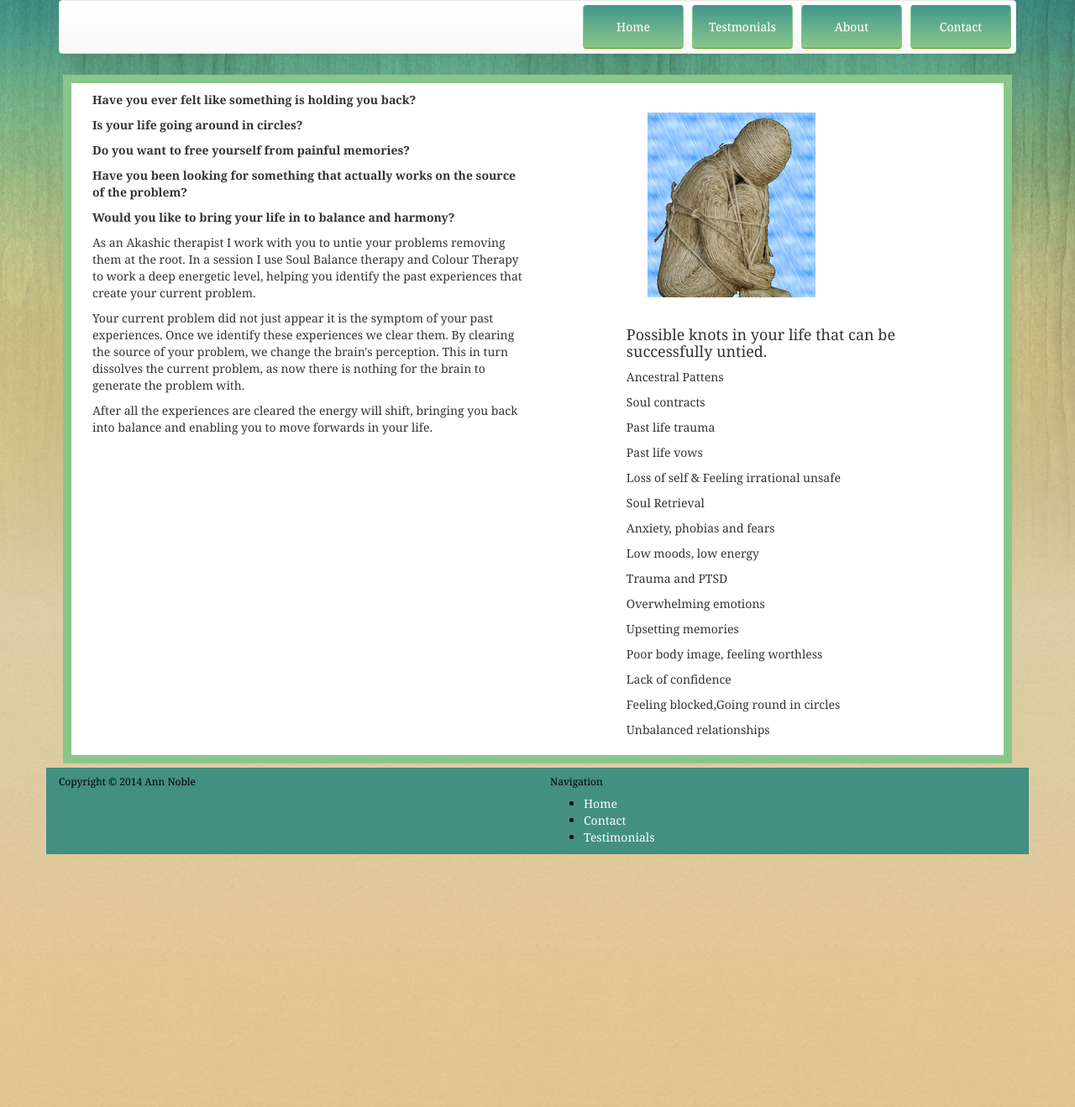
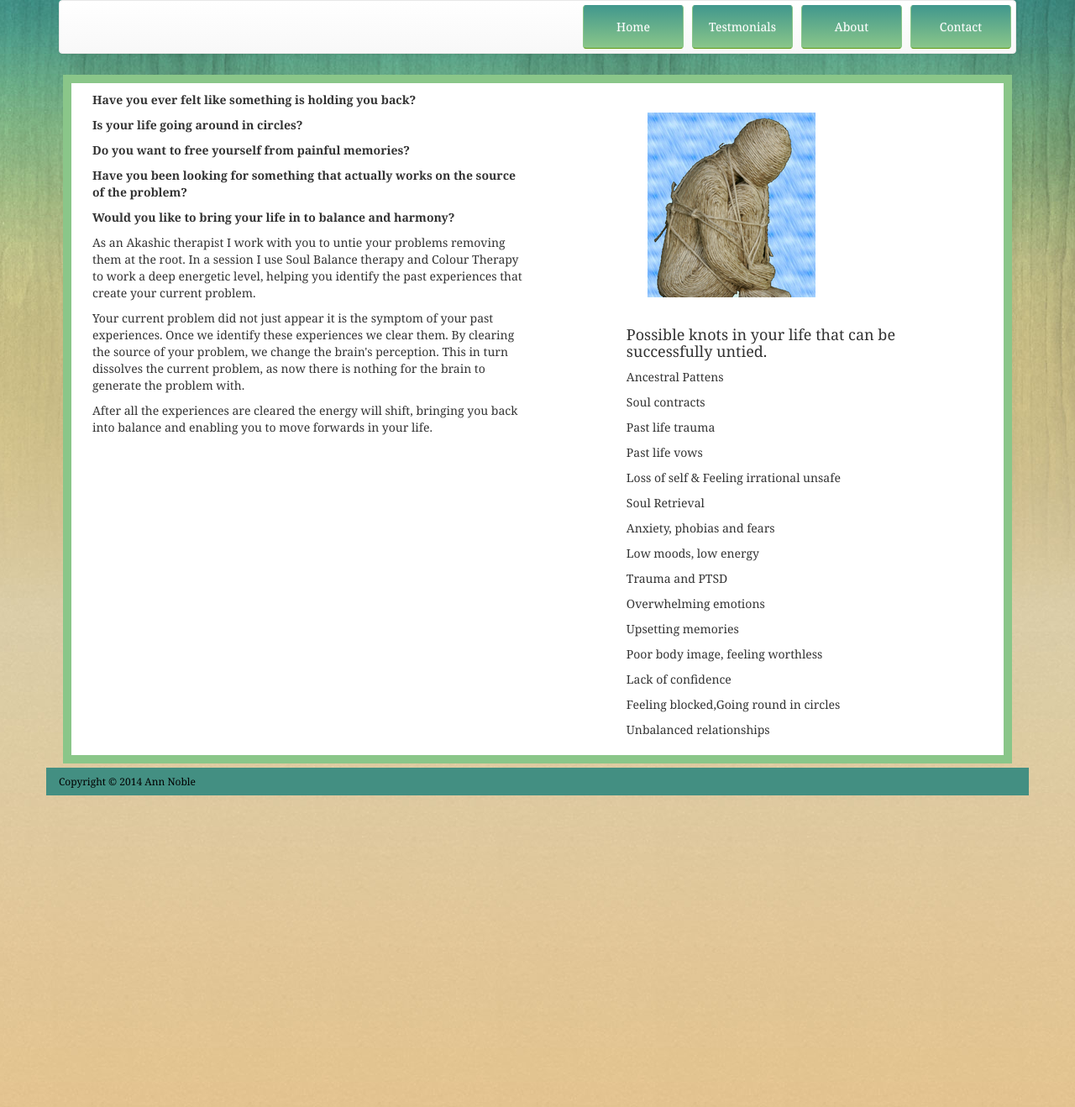
Before and after one commit to designerwebhosting/inspirationforchange, a Jekyll site: the page built from index.md, in a window 1280 px wide. Shown: the whole page at 84% size. Built offline with Jekyll 4.4.1, drawn with Linux system fonts in a browser that asks for light colours; nearby versions of some CDN libraries.

Commit message:
Updated '_layouts/default.html' via CloudCannon

```diff
--- a/_layouts/default.html
+++ b/_layouts/default.html
@@ -86,12 +86,7 @@
 			</div><!-- end col-sm-4 -->
 
 			<div class="col-sm-2">
-				<h6>Navigation</h6>
-				<ul class="unstyled">
-					<li><a href="index.html">Home</a></li>
-					<li><a href="/contact/">Contact</a></li>
-					<li><a href="/testimonials/">Testimonials</a></li>
-				</ul>
+
 			</div><!-- end col-sm-2 -->
 
 			<div class="col-sm-2">
```
